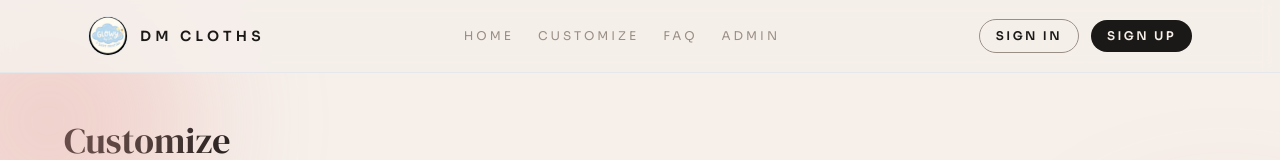
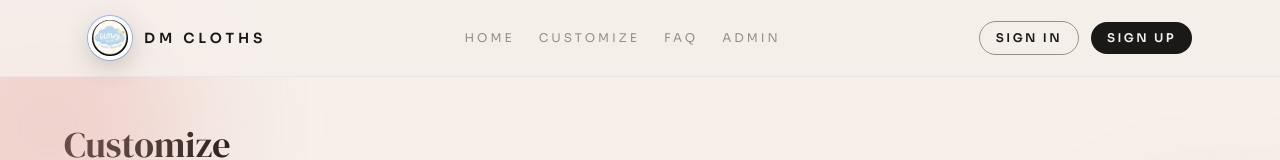
Before and after one commit to Madure608/DM-cloths, a React (Vite) app in the folder frontend/: page /customize in a window 1280 px wide. Shown: the top 160 px of the page. Built offline with nearby package versions, Linux system fonts and the light colour scheme; no server answers.

Commit message:
feat: enhance logo display and styling in SiteLayout component

```diff
--- a/frontend/src/components/SiteLayout.jsx
+++ b/frontend/src/components/SiteLayout.jsx
@@ -25,14 +25,16 @@ const SiteLayout = () => {
         <div className="mx-auto flex w-full max-w-6xl items-center justify-between gap-6 px-6 py-4">
           <Link
             to="/"
-            className="flex items-center gap-3 text-sm font-semibold uppercase tracking-[0.3em]"
+            className="group flex items-center gap-3 text-sm font-semibold uppercase tracking-[0.3em]"
           >
-            <img
-              src={logo}
-              alt="Glowy by DM"
-              className="h-10 w-10 rounded-full border border-stone/40 object-cover"
-            />
-            DM CLOTHS
+            <span className="relative grid h-11 w-11 place-items-center rounded-full bg-white/80 shadow-[0_8px_24px_rgba(92,77,56,0.25)] ring-1 ring-stone/40 transition group-hover:-translate-y-0.5">
+              <img
+                src={logo}
+                alt="Glowy by DM"
+                className="h-9 w-9 rounded-full object-cover"
+              />
+            </span>
+            <span className="tracking-[0.28em] text-ink">DM CLOTHS</span>
           </Link>
           <nav className="hidden items-center gap-6 text-xs uppercase tracking-[0.25em] text-clay md:flex">
             <Link to="/">Home</Link>
```
